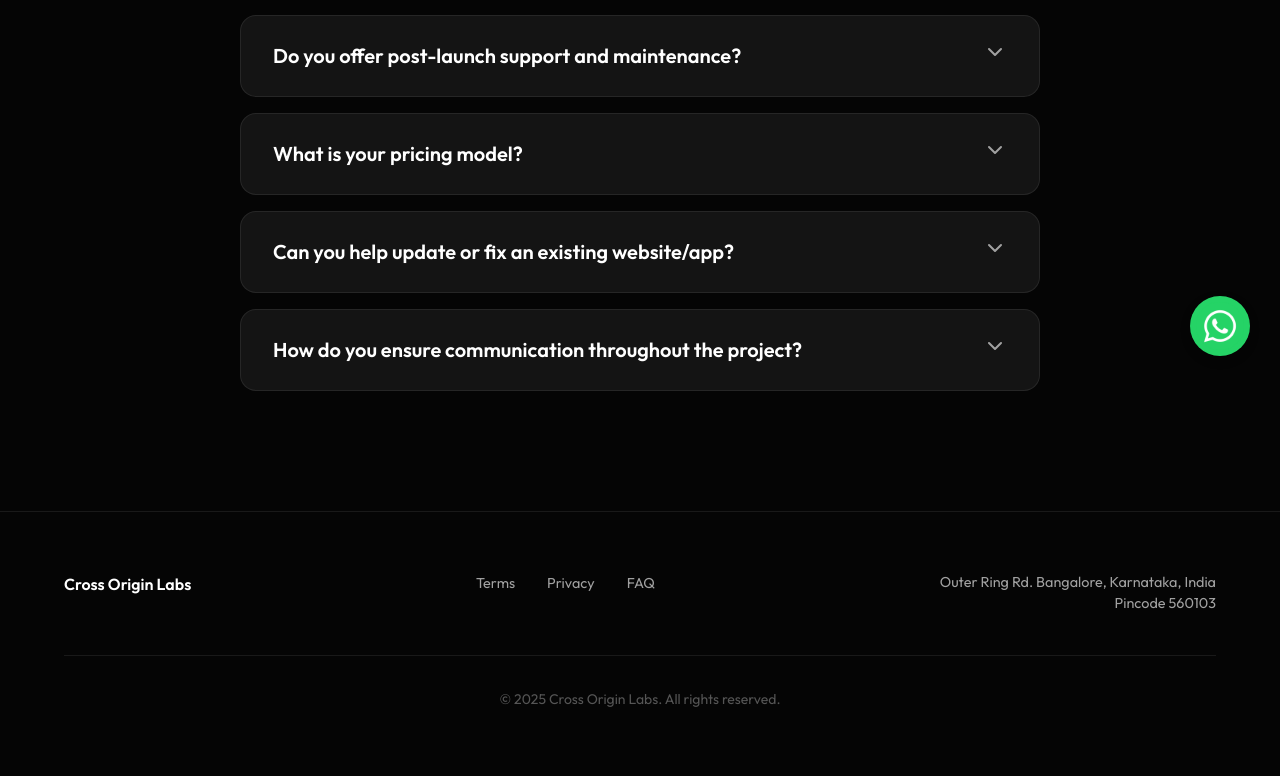
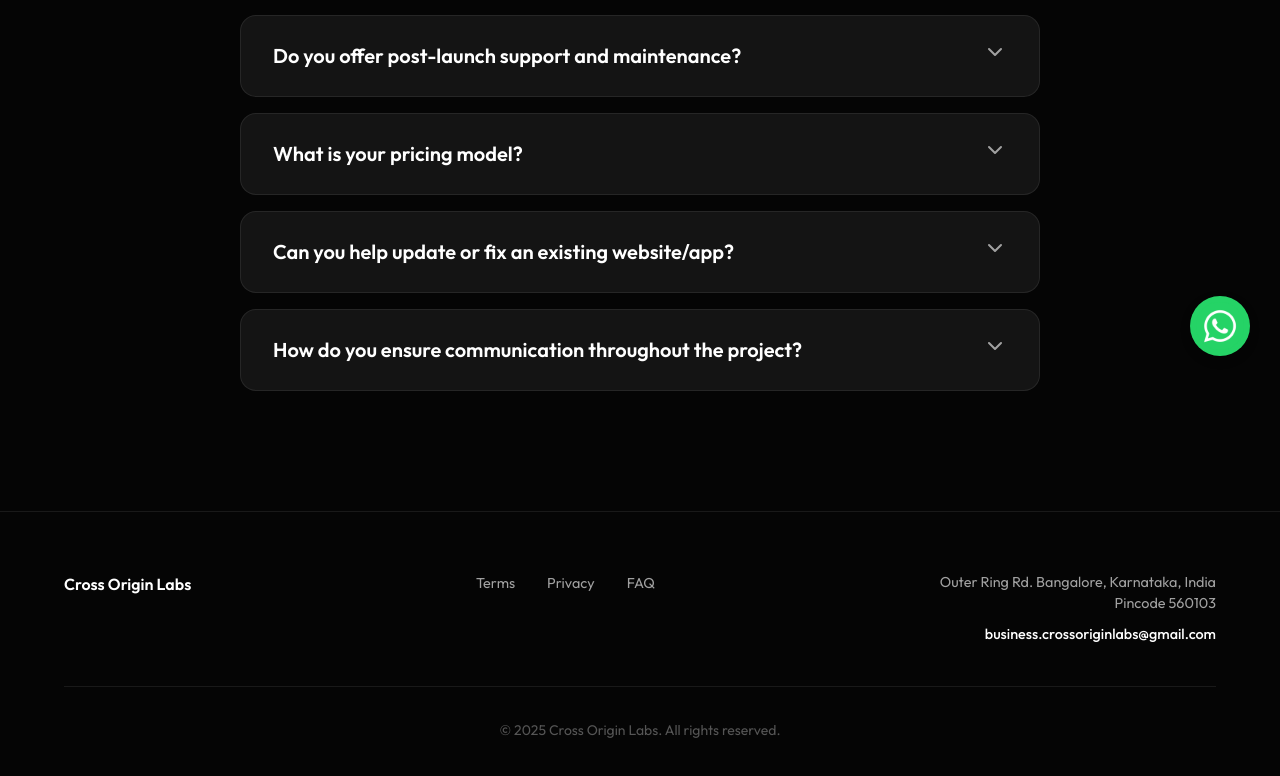
Before and after one commit to Sonu-Hansda/ArtisanLink, a React (Vite) app: page /faq in a window 1280 px wide. Shown: the part 414-1190 px from the top of the page. Before the commit the page ends 1164 px from the top, so only its background shows below. Built offline with nearby package versions, Linux system fonts and the light colour scheme.

Commit message:
add business mail

```diff
--- a/src/components/Footer.tsx
+++ b/src/components/Footer.tsx
@@ -22,9 +22,17 @@ export const Footer: React.FC = () => {
                     </div>
 
                     <div className="footer-address">
-                        <p style={{ whiteSpace: 'pre-line', color: 'var(--text-secondary)', fontSize: '0.9rem', lineHeight: '1.5' }}>
+                        <p style={{ whiteSpace: 'pre-line', color: 'var(--text-secondary)', fontSize: '0.9rem', lineHeight: '1.5', marginBottom: '8px' }}>
                             {content.footer.address}
                         </p>
+                        {'email' in content.footer && (
+                            <a
+                                href={`mailto:${(content.footer as any).email}`}
+                                style={{ display: 'block', color: 'var(--text-primary)', fontSize: '0.9rem', textDecoration: 'none', fontWeight: 500 }}
+                            >
+                                {(content.footer as any).email}
+                            </a>
+                        )}
                     </div>
                 </div>
 
--- a/src/data/content.ts
+++ b/src/data/content.ts
@@ -161,7 +161,8 @@ export const content = {
   },
   footer: {
     links: ["Terms", "Privacy", "FAQ"],
-    address: "Outer Ring Rd. Bangalore, Karnataka, India\nPincode 560103"
+    address: "Outer Ring Rd. Bangalore, Karnataka, India\nPincode 560103",
+    email: "business.crossoriginlabs@gmail.com"
   },
   faq: {
     title: "Frequently Asked Questions",
```
